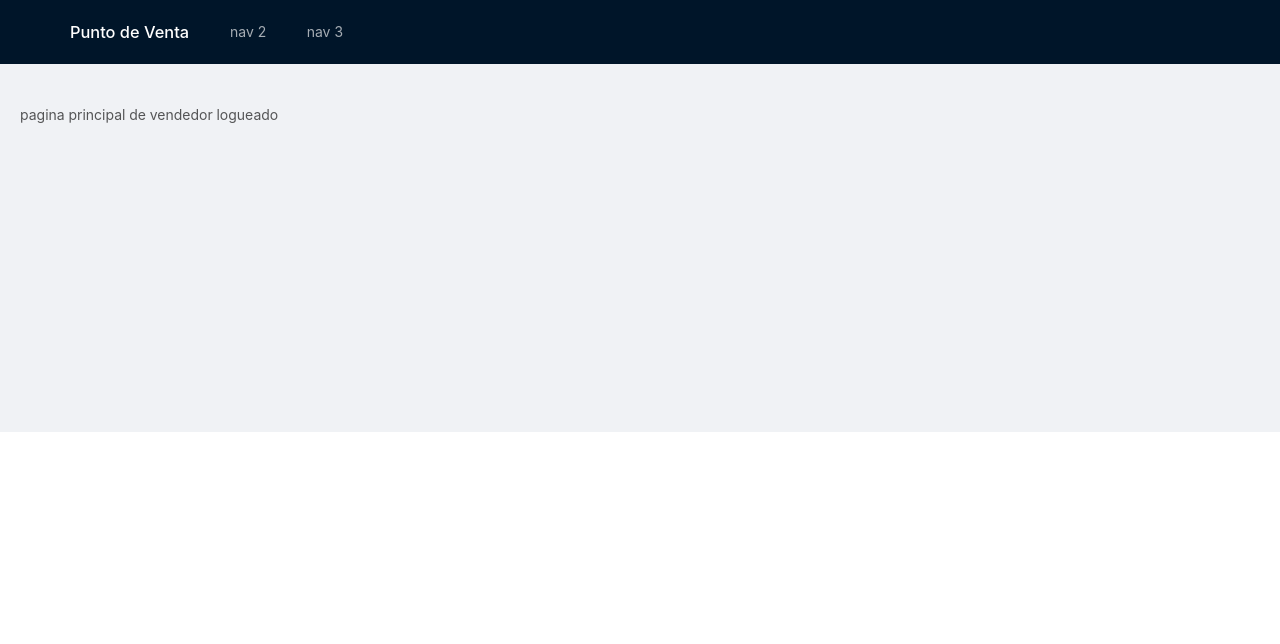
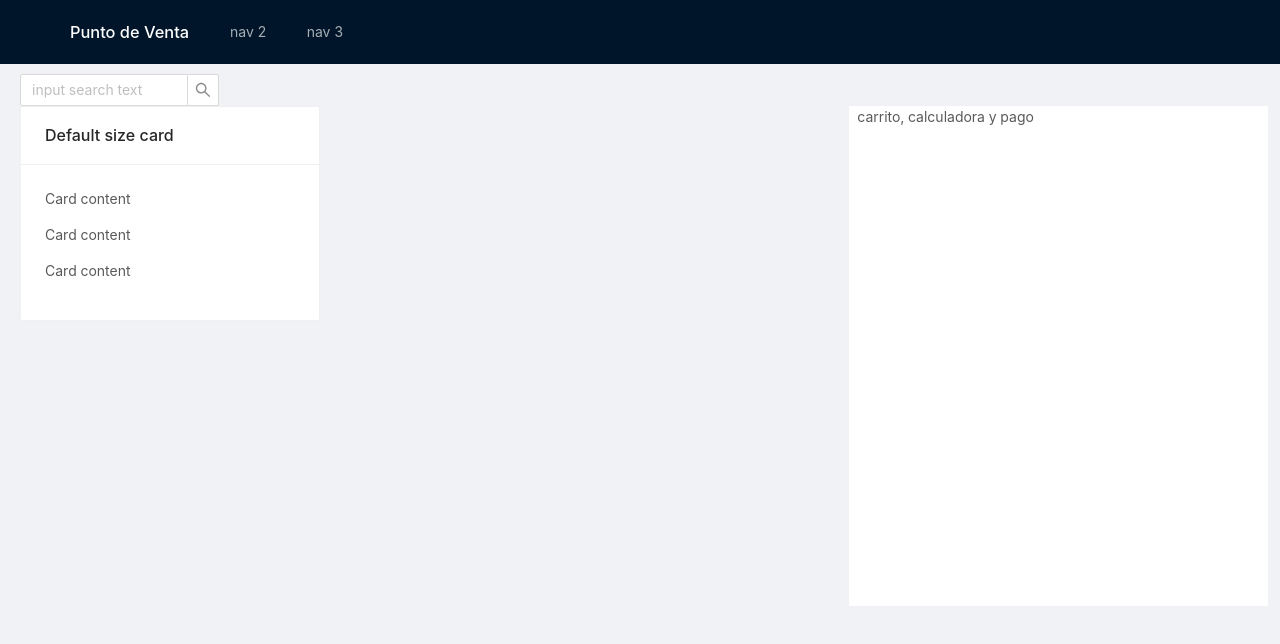
Before and after one commit to nickarcaro/vendorpos, a React (Create React App) app: page /pos in a window 1280 px wide. Shown: the top 644 px of the page. Built offline with nearby package versions, Linux system fonts and the light colour scheme.

Commit message:
separacion por paneles de punto de venta

```diff
--- /dev/null
+++ b/src/components/ListProducts/ListProducts.js
@@ -0,0 +1,14 @@
+import React from "react";
+import { Card } from 'antd';
+
+const ListProducts = () => {
+  return (
+    <Card title="Default size card" style={{ width: 300 }}>
+      <p>Card content</p>
+      <p>Card content</p>
+      <p>Card content</p>
+    </Card>
+  );
+};
+
+export default ListProducts;
--- /dev/null
+++ b/src/components/ListProducts/index.js
@@ -0,0 +1 @@
+export {default} from "./ListProducts";
--- /dev/null
+++ b/src/components/SearchBar/SearchBar.js
@@ -0,0 +1,16 @@
+import { Input, Space } from 'antd';
+import { AudioOutlined } from '@ant-design/icons';
+
+const { Search } = Input;
+
+const onSearch = value => console.log(value);
+
+const SearchBar = () => {
+  return (
+    <>
+      <Search placeholder="input search text" onSearch={onSearch} style={{ width: 200 }} />
+    </>
+  )
+}
+
+export default SearchBar
--- /dev/null
+++ b/src/components/SearchBar/index.js
@@ -0,0 +1 @@
+export { default } from "./SearchBar";
--- a/src/layouts/PosLayout.js
+++ b/src/layouts/PosLayout.js
@@ -10,7 +10,7 @@ const PosLayout = ({ children }) => {
       <Header>
         <MenuTop />
       </Header>
-      <Content style={{ padding: "0 20px", marginTop: 40, minHeight: 280 }}>
+      <Content style={{ padding: "0 20px", marginTop: 10, minHeight: 700 }}>
         {children}
       </Content>
       <Footer />
--- a/src/pages/Seller/Pos.js
+++ b/src/pages/Seller/Pos.js
@@ -1,5 +1,22 @@
+import { Row, Col, Space } from 'antd';
+import ListProducts from "../../components/ListProducts"
+import SearchBar from "../../components/SearchBar"
+
 const Pos = () => {
-  return <div>pagina principal de vendedor logueado</div>;
+  return (
+    <>
+      <SearchBar></SearchBar>
+      <Row gutter={16}>
+      <Col  span={16}>
+        <ListProducts></ListProducts>
+          {/* <div style={ {background: "#fff"}} >matriz de productos</div> */}
+      </Col>
+      <Col  span={8} style={{background: "#fff"}}>
+          <div style={ {background: "#fff", minHeight: 500}} >carrito, calculadora y pago</div>
+      </Col>
+      </Row>
+    </>
+  )
 };
 
 export default Pos;
```
Also changed, not shown: src/components/ListProduct.js (deleted, +0 -7 lines).
